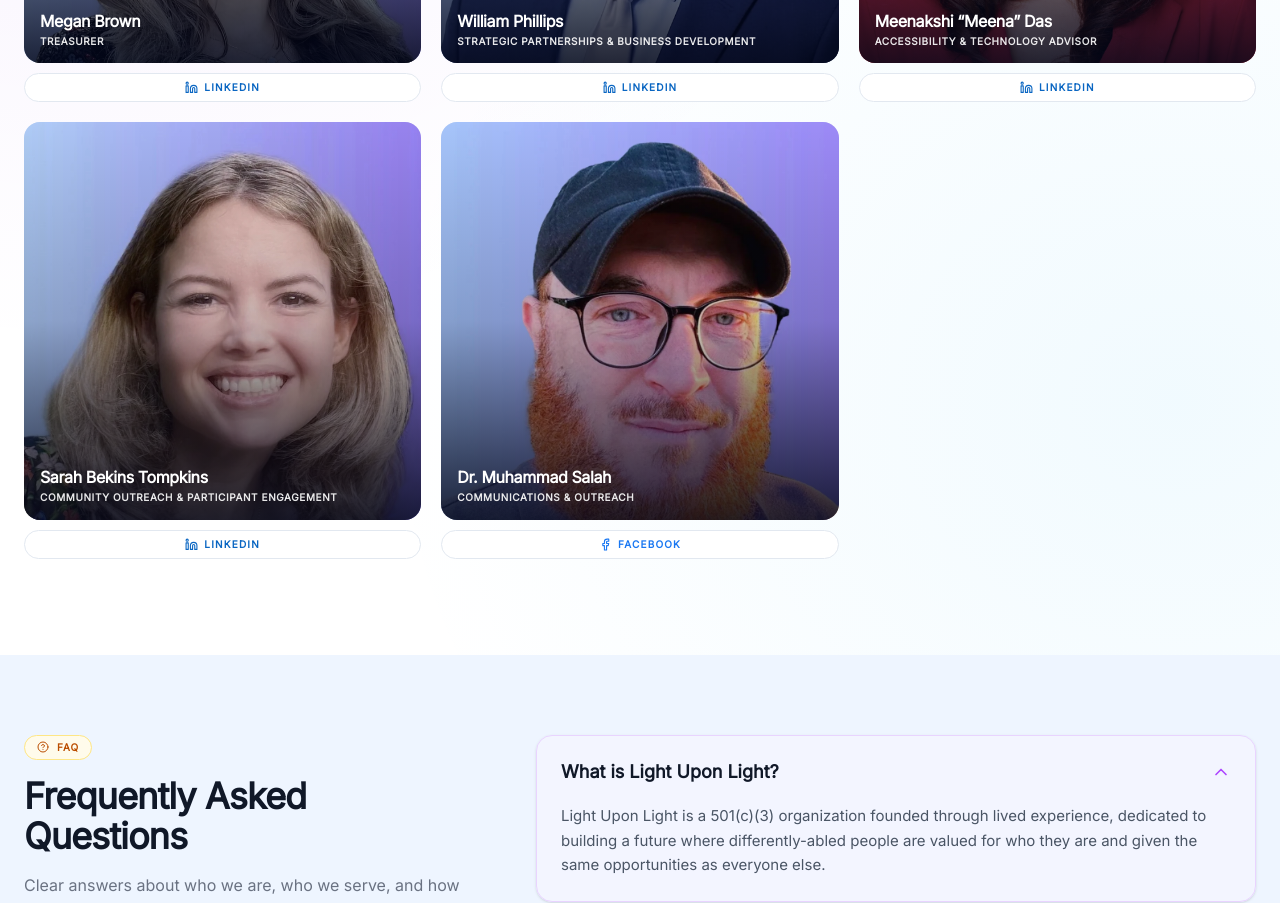
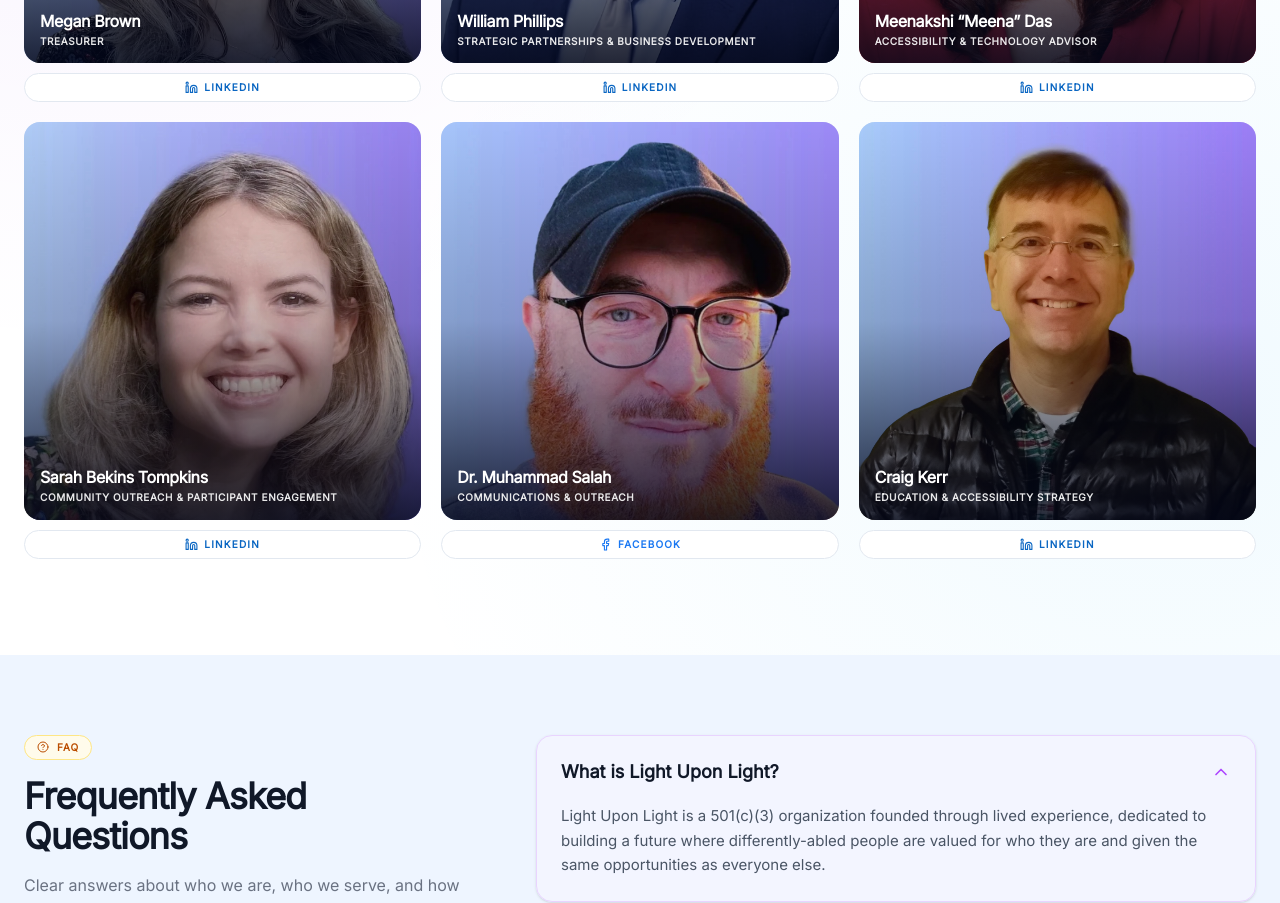
Before and after one commit to Rohan5993/Light-Upon-Light-, a React (Vite) app: page /about in a window 1280 px wide. Shown: the part 4780-5683 px from the top of the page. Built offline with nearby package versions, Linux system fonts and the light colour scheme.

Commit message:
Add Craig Kerr to the About page board members.

```diff
--- a/src/pages/AboutPage.tsx
+++ b/src/pages/AboutPage.tsx
@@ -31,6 +31,7 @@ import boardMember8990 from "../assets/board-members/IMG_8990.webp";
 import boardMember9354 from "../assets/board-members/IMG_9354.webp";
 import boardMember9397 from "../assets/board-members/IMG_9397.webp";
 import boardMember9405 from "../assets/board-members/IMG_9405.webp";
+import boardMemberCraigKerr from "../assets/board-members/craig-kerr.jpeg";
 
 const HISTORY = [
   {
@@ -254,6 +255,16 @@ const BOARD_MEMBERS: {
       "Throughout his career, he has taught at universities and educational institutions and produced more than 1,500 hours of television and educational programming. As Light Upon Light's Board Director — Communications & Outreach, Dr. Salah brings his extensive experience in media, public speaking, and community engagement to help share our story, spread our mission, and expand awareness of our work.",
     ],
     facebook: "https://www.facebook.com/share/1BpUEkJX8t/?mibextid=wwXIfr",
+  },
+  {
+    name: "Craig Kerr",
+    designation: "Education & Accessibility Strategy",
+    image: boardMemberCraigKerr,
+    blurb: [
+      "Craig Kerr is the Director of Services for Students with Disabilities (SSD) at Edmonds College, a higher education leader, and a dedicated accessibility advocate. For over 12 years, he has led institutional initiatives that ensure individuals with disabilities receive equitable access, reasonable accommodations, and dignity-centered support across academic programs and services.",
+      "Throughout his career, he has driven impactful community and equity initiatives from implementing digital accessibility standards to facilitating the Harvard award-winning Intercultural Leadership Initiative. As Light Upon Light's Board Member, Education & Accessibility Strategy, he leverages his deep expertise in program development and disability services to strengthen advocacy, education, and equal opportunity across Washington State.",
+    ],
+    linkedin: "https://www.linkedin.com/in/craig-kerr-94349a1b",
   },
 ];
 
```
Also changed, not shown: src/assets/board-members/craig-kerr.jpeg (added).
